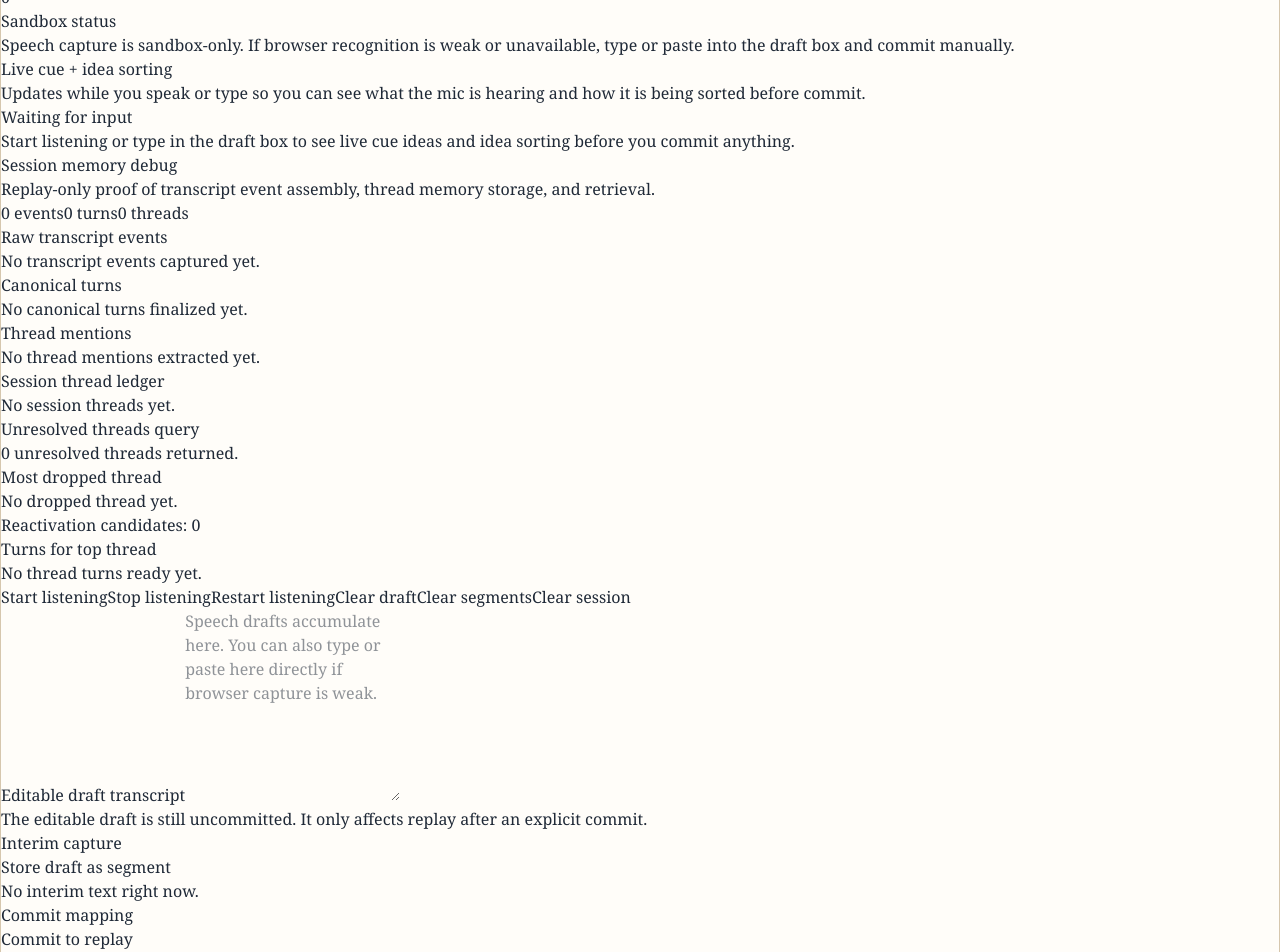
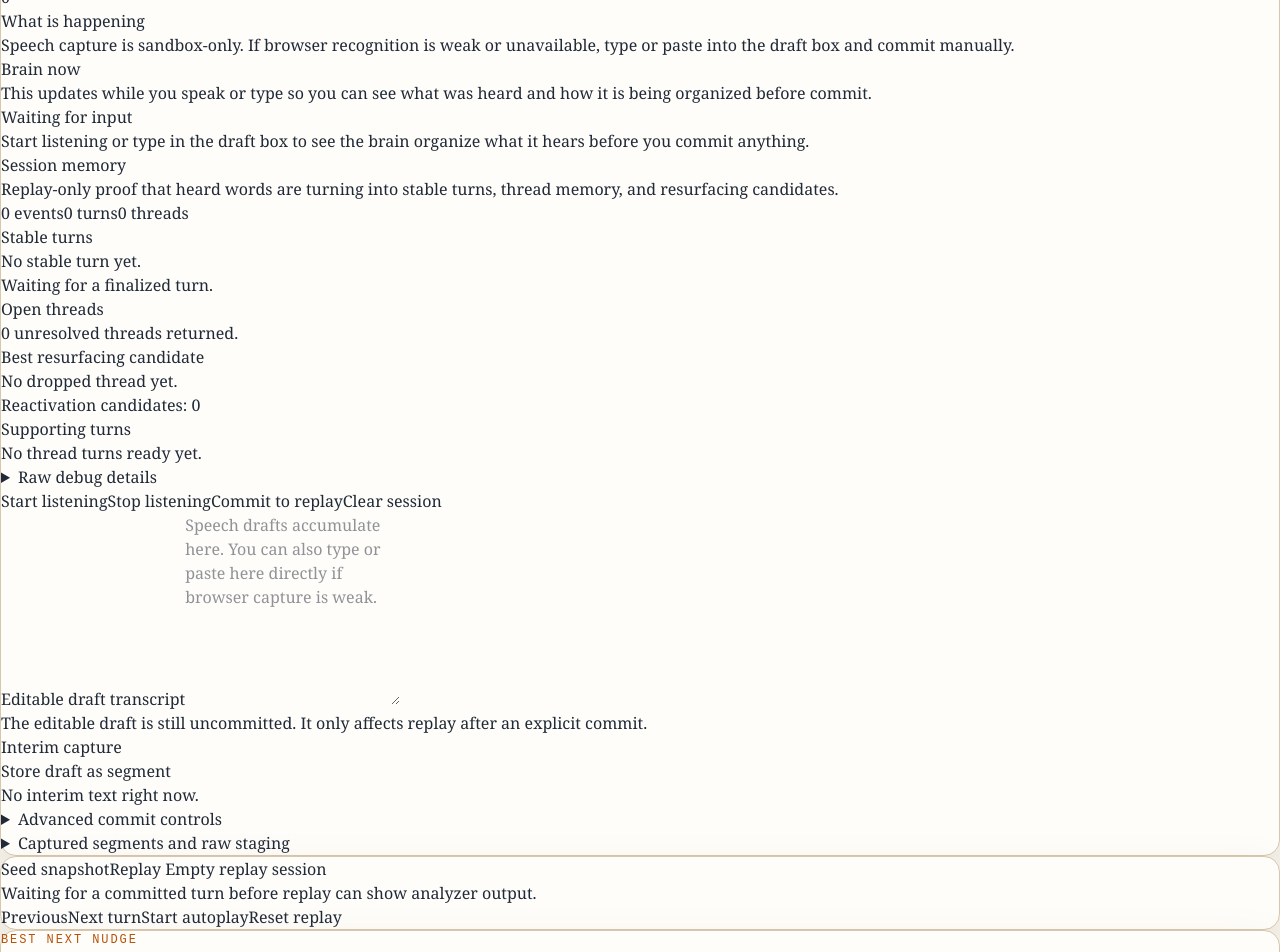
Before and after one commit to DillonPatterson/CuedUp, a Next.js app: page /interview/1/replay in a window 1280 px wide. Shown: the part 600-1552 px from the top of the page. Built offline with nearby package versions, Linux system fonts and the light colour scheme.

Commit message:
Simplify replay listening sandbox for real-time testing

```diff
--- a/components/live/replay-listening-sandbox.tsx
+++ b/components/live/replay-listening-sandbox.tsx
@@ -1090,7 +1090,7 @@ export function ReplayListeningSandbox({
 
       <div className="mt-5 rounded-2xl border border-stone-200 bg-stone-50/70 p-4">
         <p className="text-xs uppercase tracking-[0.16em] text-stone-500">
-          Sandbox status
+          What is happening
         </p>
         <p className="mt-2 text-sm leading-6 text-stone-700">
           {statusMessage}
@@ -1101,10 +1101,10 @@ export function ReplayListeningSandbox({
         <div className="flex flex-wrap items-center justify-between gap-2">
           <div>
             <p className="text-xs uppercase tracking-[0.16em] text-stone-500">
-              Live cue + idea sorting
+              Brain now
             </p>
             <p className="mt-1 text-sm leading-6 text-stone-700">
-              Updates while you speak or type so you can see what the mic is hearing and how it is being sorted before commit.
+              This updates while you speak or type so you can see what was heard and how it is being organized before commit.
             </p>
           </div>
           <span
@@ -1160,7 +1160,7 @@ export function ReplayListeningSandbox({
             <div className="mt-4 grid gap-3 sm:grid-cols-2">
               <article className="rounded-2xl border border-stone-200 bg-stone-50/70 p-3">
                 <p className="text-xs uppercase tracking-[0.14em] text-stone-500">
-                  Cue ideas
+                  Pressure / cue signals
                 </p>
                 {liveCueSignals.length > 0 ? (
                   <div className="mt-2 flex flex-wrap gap-2">
@@ -1181,7 +1181,7 @@ export function ReplayListeningSandbox({
               </article>
               <article className="rounded-2xl border border-stone-200 bg-stone-50/70 p-3">
                 <p className="text-xs uppercase tracking-[0.14em] text-stone-500">
-                  Ideas spotted
+                  Organized ideas
                 </p>
                 {livePreview.memory.claims[0] ? (
                   <p className="mt-2 text-sm leading-6 text-stone-800">
@@ -1221,7 +1221,7 @@ export function ReplayListeningSandbox({
           </>
         ) : (
           <p className="mt-4 text-sm leading-6 text-stone-600">
-            Start listening or type in the draft box to see live cue ideas and idea sorting before you commit anything.
+            Start listening or type in the draft box to see the brain organize what it hears before you commit anything.
           </p>
         )}
       </div>
@@ -1249,24 +1249,10 @@ export function ReplayListeningSandbox({
         </button>
         <button
           type="button"
-          onClick={handleRestartListening}
-          className="rounded-full border border-stone-300 px-4 py-2 text-sm font-medium text-stone-700 transition hover:border-stone-400"
+          onClick={handleCommitDrafts}
+          className="rounded-full border border-emerald-300 px-4 py-2 text-sm font-medium text-emerald-900 transition hover:border-emerald-400"
         >
-          Restart listening
-        </button>
-        <button
-          type="button"
-          onClick={handleClearDraft}
-          className="rounded-full border border-stone-300 px-4 py-2 text-sm font-medium text-stone-700 transition hover:border-stone-400"
-        >
-          Clear draft
-        </button>
-        <button
-          type="button"
-          onClick={handleClearSegments}
-          className="rounded-full border border-stone-300 px-4 py-2 text-sm font-medium text-stone-700 transition hover:border-stone-400"
-        >
-          Clear segments
+          Commit to replay
         </button>
         <button
           type="button"
@@ -1316,19 +1302,10 @@ export function ReplayListeningSandbox({
           </p>
         </div>
 
-        <div className="rounded-2xl border border-stone-200 bg-stone-50/70 p-4">
-          <div className="flex flex-wrap items-center justify-between gap-2">
-            <p className="text-xs uppercase tracking-[0.16em] text-stone-500">
-              Commit mapping
-            </p>
-            <button
-              type="button"
-              onClick={handleCommitDrafts}
-              className="rounded-full border border-emerald-300 px-4 py-2 text-sm font-medium text-emerald-900 transition hover:border-emerald-400"
-            >
-              Commit to replay
-            </button>
-          </div>
+        <details className="rounded-2xl border border-stone-200 bg-stone-50/70 p-4">
+          <summary className="cursor-pointer text-xs uppercase tracking-[0.16em] text-stone-500">
+            Advanced commit controls
+          </summary>
 
           <div className="mt-4 grid gap-3 md:grid-cols-2">
             <label className="block">
@@ -1484,10 +1461,14 @@ export function ReplayListeningSandbox({
               </p>
             </div>
           ) : null}
-        </div>
-
-        <div className="rounded-2xl border border-stone-200 bg-stone-50/70 p-4">
-          <div className="flex flex-wrap items-center justify-between gap-2">
+        </details>
+
+        <details className="rounded-2xl border border-stone-200 bg-stone-50/70 p-4">
+          <summary className="cursor-pointer text-xs uppercase tracking-[0.16em] text-stone-500">
+            Captured segments and raw staging
+          </summary>
+
+          <div className="mt-4 flex flex-wrap items-center justify-between gap-2">
             <button
               type="button"
               onClick={() => setSegmentsExpanded((value) => !value)}
@@ -1496,13 +1477,36 @@ export function ReplayListeningSandbox({
               {segments.length} segment{segments.length === 1 ? "" : "s"} captured -{" "}
               {segmentsExpanded ? "hide" : "show"}
             </button>
-            <button
-              type="button"
-              onClick={handleRebuildDraftFromSegments}
-              className="rounded-full border border-stone-300 px-3 py-1.5 text-xs font-medium text-stone-700 transition hover:border-stone-400"
-            >
-              Rebuild draft from segments
-            </button>
+            <div className="flex flex-wrap gap-2">
+              <button
+                type="button"
+                onClick={handleRebuildDraftFromSegments}
+                className="rounded-full border border-stone-300 px-3 py-1.5 text-xs font-medium text-stone-700 transition hover:border-stone-400"
+              >
+                Rebuild draft
+              </button>
+              <button
+                type="button"
+                onClick={handleRestartListening}
+                className="rounded-full border border-stone-300 px-3 py-1.5 text-xs font-medium text-stone-700 transition hover:border-stone-400"
+              >
+                Restart listening
+              </button>
+              <button
+                type="button"
+                onClick={handleClearDraft}
+                className="rounded-full border border-stone-300 px-3 py-1.5 text-xs font-medium text-stone-700 transition hover:border-stone-400"
+              >
+                Clear draft
+              </button>
+              <button
+                type="button"
+                onClick={handleClearSegments}
+                className="rounded-full border border-stone-300 px-3 py-1.5 text-xs font-medium text-stone-700 transition hover:border-stone-400"
+              >
+                Clear segments
+              </button>
+            </div>
           </div>
 
           {segmentsExpanded ? (
@@ -1545,7 +1549,7 @@ export function ReplayListeningSandbox({
               )}
             </div>
           ) : null}
-        </div>
+        </details>
       </div>
 
       {error ? (
--- a/components/live/session-memory-debug-panel.tsx
+++ b/components/live/session-memory-debug-panel.tsx
@@ -30,17 +30,18 @@ export function SessionMemoryDebugPanel({
     sessionId: store.sessionId,
     mode: "unresolved_threads",
   });
+  const latestTurn = store.session_turns.at(-1) ?? null;
 
   return (
     <section className="rounded-3xl border border-stone-200 bg-white/85 p-5">
       <div className="flex flex-wrap items-center justify-between gap-3">
         <div>
           <p className="text-xs uppercase tracking-[0.16em] text-stone-500">
-            Session memory debug
+            Session memory
           </p>
           <p className="mt-1 text-sm leading-6 text-stone-700">
-            Replay-only proof of transcript event assembly, thread memory storage,
-            and retrieval.
+            Replay-only proof that heard words are turning into stable turns,
+            thread memory, and resurfacing candidates.
           </p>
         </div>
         <div className="flex flex-wrap gap-2 text-[11px] uppercase tracking-[0.14em] text-stone-600">
@@ -56,112 +57,24 @@ export function SessionMemoryDebugPanel({
         </div>
       </div>
 
-      <div className="mt-5 grid gap-4 xl:grid-cols-2">
+      <div className="mt-5 grid gap-4 xl:grid-cols-3">
         <article className="rounded-2xl border border-stone-200 bg-stone-50/70 p-4">
           <p className="text-xs uppercase tracking-[0.14em] text-stone-500">
-            Raw transcript events
+            Stable turns
           </p>
-          <div className="mt-3 space-y-2">
-            {store.session_events.length > 0 ? (
-              store.session_events.map((event) => (
-                <div
-                  key={event.id}
-                  className="rounded-2xl border border-stone-200 bg-white px-3 py-2 text-sm text-stone-800"
-                >
-                  <p className="text-[11px] uppercase tracking-[0.14em] text-stone-500">
-                    Seq {event.sequence} {formatLabel(event.eventType)} {formatLabel(event.source)}
-                  </p>
-                  <p className="mt-1 leading-6">{event.text}</p>
-                </div>
-              ))
-            ) : (
-              <p className="text-sm leading-6 text-stone-600">
-                No transcript events captured yet.
-              </p>
-            )}
-          </div>
+          <p className="mt-2 text-sm leading-6 text-stone-800">
+            {latestTurn ? latestTurn.text : "No stable turn yet."}
+          </p>
+          <p className="mt-2 text-xs leading-5 text-stone-600">
+            {latestTurn
+              ? `Turn ${latestTurn.sequence} ${latestTurn.speaker ?? "unknown"}`
+              : "Waiting for a finalized turn."}
+          </p>
         </article>
 
         <article className="rounded-2xl border border-stone-200 bg-stone-50/70 p-4">
           <p className="text-xs uppercase tracking-[0.14em] text-stone-500">
-            Canonical turns
-          </p>
-          <div className="mt-3 space-y-2">
-            {store.session_turns.length > 0 ? (
-              store.session_turns.map((turn) => (
-                <div
-                  key={turn.id}
-                  className="rounded-2xl border border-stone-200 bg-white px-3 py-2 text-sm text-stone-800"
-                >
-                  <p className="text-[11px] uppercase tracking-[0.14em] text-stone-500">
-                    Turn {turn.sequence} {turn.speaker ?? "unknown"}
-                  </p>
-                  <p className="mt-1 leading-6">{turn.text}</p>
-                </div>
-              ))
-            ) : (
-              <p className="text-sm leading-6 text-stone-600">
-                No canonical turns finalized yet.
-              </p>
-            )}
-          </div>
-        </article>
-
-        <article className="rounded-2xl border border-stone-200 bg-stone-50/70 p-4">
-          <p className="text-xs uppercase tracking-[0.14em] text-stone-500">
-            Thread mentions
-          </p>
-          <div className="mt-3 space-y-2">
-            {store.session_thread_mentions.length > 0 ? (
-              store.session_thread_mentions.map((mention) => (
-                <div
-                  key={mention.id}
-                  className="rounded-2xl border border-stone-200 bg-white px-3 py-2 text-sm text-stone-800"
-                >
-                  <p className="text-[11px] uppercase tracking-[0.14em] text-stone-500">
-                    {formatLabel(mention.mentionKind)} linked to {mention.turnId}
-                  </p>
-                  <p className="mt-1 leading-6">{mention.label}</p>
-                </div>
-              ))
-            ) : (
-              <p className="text-sm leading-6 text-stone-600">
-                No thread mentions extracted yet.
-              </p>
-            )}
-          </div>
-        </article>
-
-        <article className="rounded-2xl border border-stone-200 bg-stone-50/70 p-4">
-          <p className="text-xs uppercase tracking-[0.14em] text-stone-500">
-            Session thread ledger
-          </p>
-          <div className="mt-3 space-y-2">
-            {store.session_threads.length > 0 ? (
-              store.session_threads.map((thread) => (
-                <div
-                  key={thread.threadKey}
-                  className="rounded-2xl border border-stone-200 bg-white px-3 py-2 text-sm text-stone-800"
-                >
-                  <p className="text-[11px] uppercase tracking-[0.14em] text-stone-500">
-                    {formatLabel(thread.sourceKind)} {thread.status} debt {thread.debtScore}
-                  </p>
-                  <p className="mt-1 leading-6">{thread.label}</p>
-                </div>
-              ))
-            ) : (
-              <p className="text-sm leading-6 text-stone-600">
-                No session threads yet.
-              </p>
-            )}
-          </div>
-        </article>
-      </div>
-
-      <div className="mt-5 grid gap-4 xl:grid-cols-3">
-        <article className="rounded-2xl border border-stone-200 bg-stone-50/70 p-4">
-          <p className="text-xs uppercase tracking-[0.14em] text-stone-500">
-            Unresolved threads query
+            Open threads
           </p>
           <p className="mt-2 text-sm leading-6 text-stone-700">
             {unresolvedQuery.threads.length} unresolved thread
@@ -178,7 +91,7 @@ export function SessionMemoryDebugPanel({
 
         <article className="rounded-2xl border border-stone-200 bg-stone-50/70 p-4">
           <p className="text-xs uppercase tracking-[0.14em] text-stone-500">
-            Most dropped thread
+            Best resurfacing candidate
           </p>
           <p className="mt-2 text-sm leading-6 text-stone-800">
             {mostDroppedThread
@@ -192,7 +105,7 @@ export function SessionMemoryDebugPanel({
 
         <article className="rounded-2xl border border-stone-200 bg-stone-50/70 p-4">
           <p className="text-xs uppercase tracking-[0.14em] text-stone-500">
-            Turns for top thread
+            Supporting turns
           </p>
           <div className="mt-3 space-y-2">
             {sampleThreadTurns.length > 0 ? (
@@ -209,6 +122,89 @@ export function SessionMemoryDebugPanel({
           </div>
         </article>
       </div>
+
+      <details className="mt-5 rounded-2xl border border-stone-200 bg-stone-50/60 p-4">
+        <summary className="cursor-pointer text-xs uppercase tracking-[0.16em] text-stone-500">
+          Raw debug details
+        </summary>
+
+        <div className="mt-4 grid gap-4 xl:grid-cols-3">
+          <article className="rounded-2xl border border-stone-200 bg-white p-4">
+            <p className="text-xs uppercase tracking-[0.14em] text-stone-500">
+              Raw transcript events
+            </p>
+            <div className="mt-3 space-y-2">
+              {store.session_events.length > 0 ? (
+                store.session_events.map((event) => (
+                  <div
+                    key={event.id}
+                    className="rounded-2xl border border-stone-200 bg-stone-50/70 px-3 py-2 text-sm text-stone-800"
+                  >
+                    <p className="text-[11px] uppercase tracking-[0.14em] text-stone-500">
+                      Seq {event.sequence} {formatLabel(event.eventType)} {formatLabel(event.source)}
+                    </p>
+                    <p className="mt-1 leading-6">{event.text}</p>
+                  </div>
+                ))
+              ) : (
+                <p className="text-sm leading-6 text-stone-600">
+                  No transcript events captured yet.
+                </p>
+              )}
+            </div>
+          </article>
+
+          <article className="rounded-2xl border border-stone-200 bg-white p-4">
+            <p className="text-xs uppercase tracking-[0.14em] text-stone-500">
+              Thread mentions
+            </p>
+            <div className="mt-3 space-y-2">
+              {store.session_thread_mentions.length > 0 ? (
+                store.session_thread_mentions.map((mention) => (
+                  <div
+                    key={mention.id}
+                    className="rounded-2xl border border-stone-200 bg-stone-50/70 px-3 py-2 text-sm text-stone-800"
+                  >
+                    <p className="text-[11px] uppercase tracking-[0.14em] text-stone-500">
+                      {formatLabel(mention.mentionKind)} linked to {mention.turnId}
+                    </p>
+                    <p className="mt-1 leading-6">{mention.label}</p>
+                  </div>
+                ))
+              ) : (
+                <p className="text-sm leading-6 text-stone-600">
+                  No thread mentions extracted yet.
+                </p>
+              )}
+            </div>
+          </article>
+
+          <article className="rounded-2xl border border-stone-200 bg-white p-4">
+            <p className="text-xs uppercase tracking-[0.14em] text-stone-500">
+              Full thread ledger
+            </p>
+            <div className="mt-3 space-y-2">
+              {store.session_threads.length > 0 ? (
+                store.session_threads.map((thread) => (
+                  <div
+                    key={thread.threadKey}
+                    className="rounded-2xl border border-stone-200 bg-stone-50/70 px-3 py-2 text-sm text-stone-800"
+                  >
+                    <p className="text-[11px] uppercase tracking-[0.14em] text-stone-500">
+                      {formatLabel(thread.sourceKind)} {thread.status} debt {thread.debtScore}
+                    </p>
+                    <p className="mt-1 leading-6">{thread.label}</p>
+                  </div>
+                ))
+              ) : (
+                <p className="text-sm leading-6 text-stone-600">
+                  No session threads yet.
+                </p>
+              )}
+            </div>
+          </article>
+        </div>
+      </details>
     </section>
   );
 }
```
